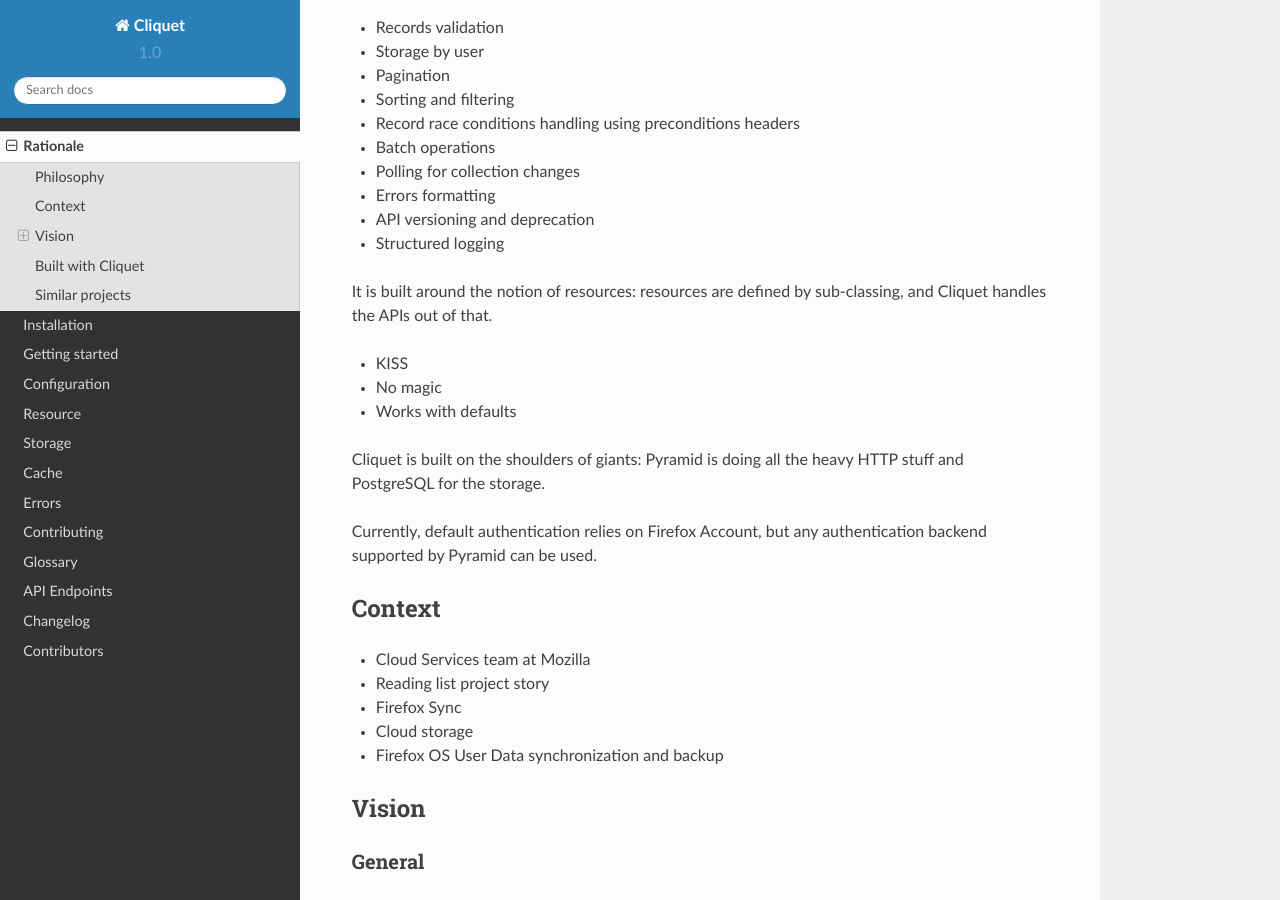
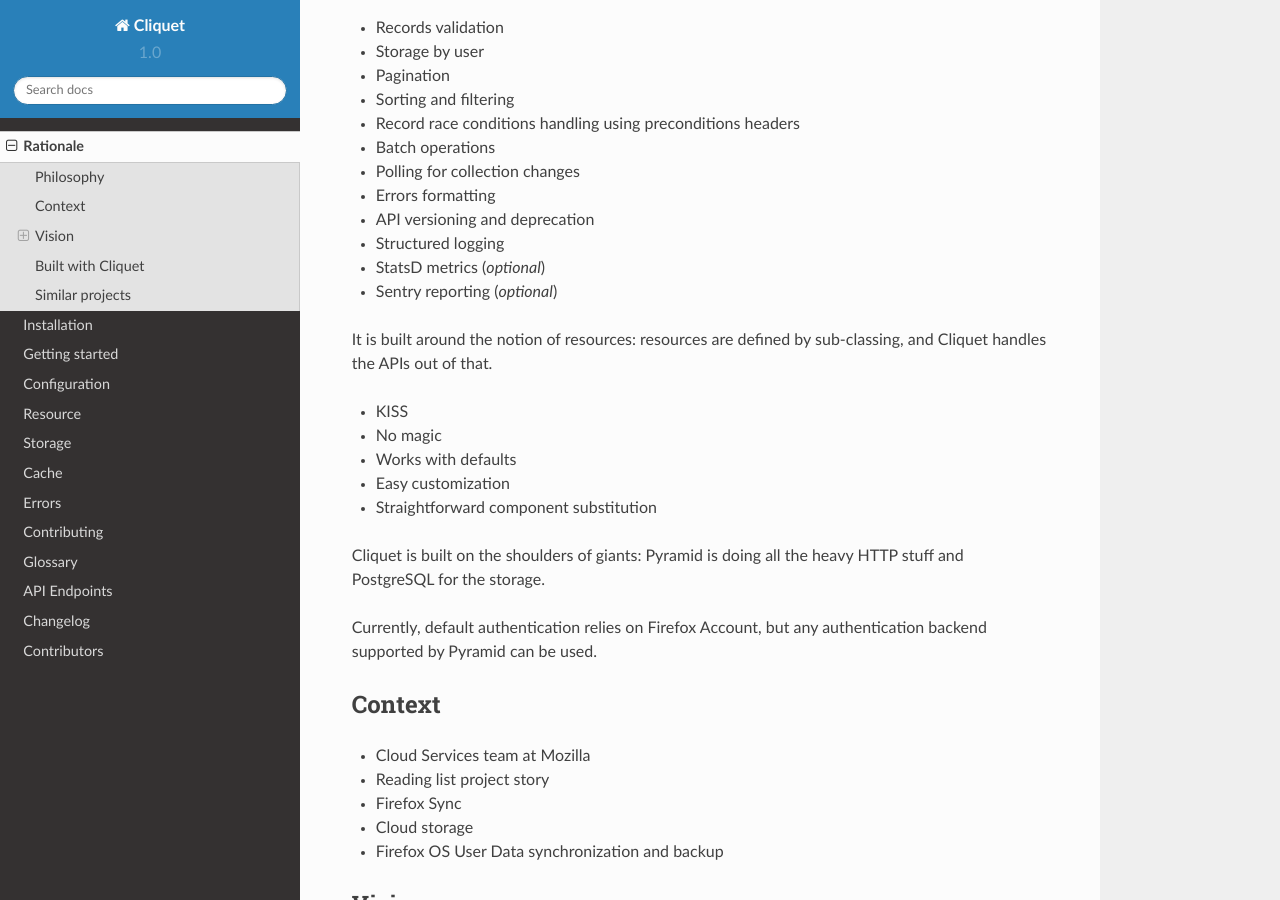
Before and after one commit to Kinto/kinto, a Sphinx documentation site: the page built from docs/rationale.rst, in a window 1280 px wide and 900 px high, scrolled down 416 px. Built offline with Sphinx 7.4.7 and the Read the Docs theme 2.0.0, drawn with Linux system fonts in a browser that asks for light colours.

Commit message:
Update rationale with new features

```diff
--- a/docs/installation.rst
+++ b/docs/installation.rst
@@ -95,7 +95,6 @@
     sudo apt-get install postgresql
 
 
-
 By default, the ``postgres`` user has no password and can hence only connect
 if ran by the ``postgres`` system user. The following command will assign it:
 
--- a/docs/rationale.rst
+++ b/docs/rationale.rst
@@ -23,6 +23,8 @@
 * Errors formatting
 * API versioning and deprecation
 * Structured logging
+* StatsD metrics (*optional*)
+* Sentry reporting (*optional*)
 
 It is built around the notion of resources: resources are defined by sub-classing,
 and Cliquet handles the APIs out of that.
@@ -30,6 +32,8 @@
 * KISS
 * No magic
 * Works with defaults
+* Easy customization
+* Straightforward component substitution
 
 Cliquet is built on the shoulders of giants: Pyramid is doing all the heavy
 HTTP stuff and PostgreSQL for the storage.
```
